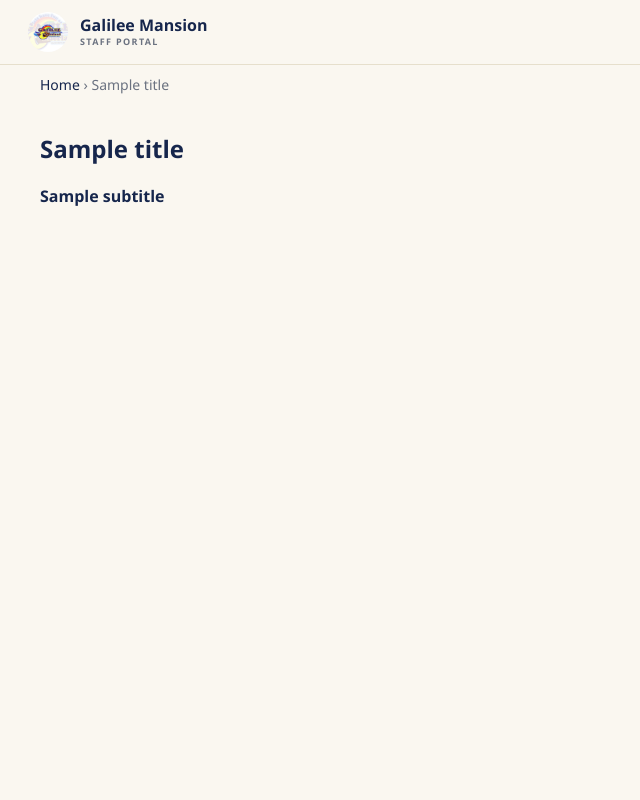
After one commit to ryandvdlcrz/galilee-hotel-booking, a Django app: template backend/templates/admin/base_site.html in a window 1280 px wide. The commit adds this page. Shown: the whole page, without its empty margins (0-640 px from the left). Run offline with Django 5.2, Linux system fonts and the light colour scheme; the template is opened without the code that fills it: most values are stand-ins (such as "Sample title", 1, 10 or a date in 2020).

Commit message:
change design of the admin page

```diff
--- /dev/null
+++ b/backend/bookings/static/bookings/css/galilee-admin.css
@@ -0,0 +1,127 @@
+/* ---------- Theme variables (recolors default admin) ---------- */
+:root {
+  --primary: #16264c;
+  --secondary: #16264c;
+  --accent: #a6842f;
+  --body-fg: #16264c;
+  --body-bg: #ffffff;
+  --body-quiet-color: #6b7280;
+  --body-loud-color: #16264c;
+  --header-color: #16264c;
+  --header-branding-color: #16264c;
+  --header-bg: #faf7f0;
+  --breadcrumbs-fg: #6b7280;
+  --breadcrumbs-link-fg: #16264c;
+  --breadcrumbs-bg: transparent;
+  --link-fg: #16264c;
+  --link-hover-color: #a6842f;
+  --link-selected-fg: #a6842f;
+  --hairline-color: #eee7d3;
+  --border-color: #e6dfcc;
+  --darkened-bg: #faf7f0;
+  --selected-bg: #f5efdd;
+  --selected-row: #fbf3d9;
+  --button-bg: #16264c;
+  --button-hover-bg: #1f3468;
+  --default-button-bg: #a6842f;
+  --default-button-hover-bg: #8c6e26;
+  --object-tools-bg: #16264c;
+  --object-tools-hover-bg: #1f3468;
+}
+
+html, body { background: #faf7f0; }
+
+/* ---------- Header ---------- */
+#header { padding: 12px 28px; border-bottom: 1px solid #e6dfcc; background: #faf7f0; }
+#header a:link, #header a:visited { color: #16264c; }
+.gm-brand { display: flex; align-items: center; gap: 12px; text-decoration: none; }
+.gm-brand img { width: 40px; height: 40px; border-radius: 50%; object-fit: cover; }
+.gm-brand strong { display: block; font-size: 16px; line-height: 1.2; }
+.gm-brand small { display: block; font-size: 9px; font-weight: 600; letter-spacing: .15em; color: #6b7280; }
+
+/* ---------- Layout ---------- */
+.main { background: #faf7f0; }
+.main > .content { min-width: 0; }
+#content { padding: 28px 40px; }
+body.dashboard #content { width: auto; }
+
+/* ---------- Sidebar ---------- */
+.gm-sidebar { flex: 0 0 240px; width: 240px; box-sizing: border-box; padding: 22px 14px; background: #faf7f0; border-right: 1px solid #e6dfcc; }
+.gm-sidebar-inner { position: sticky; top: 16px; }
+.gm-label { margin: 18px 0 8px 12px; font-size: 10px; font-weight: 700; letter-spacing: .15em; text-transform: uppercase; color: #8b8577; }
+.gm-sidebar-inner > .gm-label:first-child { margin-top: 0; }
+.gm-nav { display: flex; flex-direction: column; gap: 4px; }
+.gm-sidebar a.gm-link, .gm-sidebar button.gm-link {
+  display: block; width: 100%; box-sizing: border-box; padding: 10px 14px; border: 0; border-radius: 10px;
+  background: transparent; color: #16264c; font-size: 13px; font-weight: 600; text-align: left; text-decoration: none; cursor: pointer;
+}
+.gm-sidebar a.gm-link:hover, .gm-sidebar button.gm-link:hover { background: #f1ead8; }
+.gm-sidebar a.gm-link.is-active { background: #16264c; color: #fff; box-shadow: 0 6px 16px rgba(22, 38, 76, .2); }
+.gm-account { margin-top: 28px; padding-top: 14px; border-top: 1px solid #e6dfcc; }
+.gm-user { display: block; padding: 6px 14px; font-size: 12px; color: #6b7280; }
+.gm-sidebar .gm-small { font-size: 12px; }
+
+/* ---------- Cards, tables, forms ---------- */
+.module { background: #fff; border: 1px solid #e6dfcc; border-radius: 12px; }
+.module h2, .module caption { padding: 10px 14px; font-size: 12px; letter-spacing: .06em; text-transform: uppercase; border-radius: 11px 11px 0 0; }
+.button, input[type=submit], input[type=button], .submit-row input, a.button { border-radius: 8px; }
+input[type=text]:focus, input[type=password]:focus, input[type=email]:focus, input[type=number]:focus,
+input[type=url]:focus, input[type=tel]:focus, input[type=date]:focus, textarea:focus, select:focus {
+  border-color: #16264c; outline: none; box-shadow: 0 0 0 3px rgba(22, 38, 76, .12);
+}
+
+/* ---------- Dashboard hero + quick access ---------- */
+.gm-hero { display: flex; align-items: flex-end; justify-content: space-between; flex-wrap: wrap; gap: 24px; margin: 0 0 28px; }
+.gm-eyebrow { margin: 0 0 8px; font-size: 10px; font-weight: 700; letter-spacing: .15em; text-transform: uppercase; color: #a6842f; }
+.gm-hero h2 { margin: 0 0 8px; padding: 0; font-size: 30px; font-weight: 700; text-transform: none; color: #16264c; background: none; }
+.gm-hero p { margin: 0; max-width: 460px; font-size: 14px; color: #6b7280; }
+a.gm-btn:link, a.gm-btn:visited { display: inline-block; padding: 12px 20px; border-radius: 10px; background: #a6842f; color: #16264c; font-size: 13px; font-weight: 700; text-decoration: none; }
+a.gm-btn:hover { background: #8c6e26; color: #fff; }
+
+.gm-quick { margin-bottom: 28px; padding: 24px; background: #fff; border: 1px solid #e6dfcc; border-radius: 18px; box-shadow: 0 12px 30px rgba(22, 38, 76, .06); }
+.gm-quick-head { display: flex; justify-content: space-between; align-items: flex-end; flex-wrap: wrap; gap: 12px; margin-bottom: 18px; }
+.gm-quick-head h3 { margin: 0; font-size: 20px; font-weight: 700; text-transform: none; color: #16264c; }
+.gm-quick-head span { font-size: 12px; color: #9ca3af; }
+.gm-quick-grid { display: grid; grid-template-columns: repeat(auto-fill, minmax(180px, 1fr)); gap: 14px; }
+.gm-quick-card { padding: 18px; border: 1px solid #e6dfcc; border-radius: 14px; }
+.gm-quick-card h4 { margin: 0 0 14px; font-size: 16px; font-weight: 700; text-transform: none; color: #16264c; }
+.gm-quick-actions { display: flex; gap: 14px; font-size: 12px; font-weight: 600; }
+.gm-quick-actions a:link, .gm-quick-actions a:visited { color: #a6842f; text-decoration: none; }
+.gm-quick-actions a:hover { color: #16264c; }
+
+/* ---------- Changelist (list pages) ---------- */
+#content h1 { font-size: 24px; font-weight: 700; color: #16264c; }
+body #changelist-filter { background: transparent; border-left: 1px solid #e6dfcc; }
+body #changelist-filter h2 { background: none; color: #16264c; border-radius: 0; padding: 14px 16px 6px; }
+
+/* ---------- Forms ---------- */
+body .aligned label, body .aligned .required label { font-weight: 600; color: #16264c; }
+.aligned input[type=text], .aligned input[type=email], .aligned input[type=number],
+.aligned input[type=tel], .aligned input[type=url], .aligned input[type=date], .aligned input[type=time] {
+  box-sizing: border-box; height: 36px; padding: 0 10px; border-radius: 8px;
+}
+.aligned select {
+  box-sizing: border-box; height: 36px; padding: 0 30px 0 10px; border-radius: 8px; line-height: 1.2;
+}
+.aligned textarea { padding: 8px 10px; border-radius: 8px; }
+.submit-row { position: sticky; bottom: 0; z-index: 5; border-radius: 12px; box-shadow: 0 -6px 16px rgba(22, 38, 76, .08); }
+
+/* Reservation form lang: itago ang edit/add/delete/view icons sa tabi ng User at Room type */
+body.model-reservation .related-widget-wrapper-link { display: none; }
+
+/* ---------- Sidebar order: Bookings sa taas, Reservations una ---------- */
+.gm-apps { display: flex; flex-direction: column; }
+.gm-app-bookings { order: -1; }
+.gm-m-reservation { order: 1; }
+.gm-m-roomtype { order: 2; }
+.gm-m-room { order: 3; }
+.gm-m-promo { order: 4; }
+.gm-m-amenity { order: 5; }
+
+/* ---------- Small screens ---------- */
+@media (max-width: 900px) {
+  .main { flex-direction: column; }
+  .gm-sidebar { flex: none; width: 100%; border-right: 0; border-bottom: 1px solid #e6dfcc; }
+  .gm-sidebar-inner { position: static; }
+  #content { padding: 20px 16px; }
+}
--- /dev/null
+++ b/backend/templates/admin/base_site.html
@@ -0,0 +1,26 @@
+{% extends "admin/base.html" %}
+{% load static %}
+
+{% block title %}{% if subtitle %}{{ subtitle }} | {% endif %}{{ title }} | {{ site_title|default:_('Django site admin') }}{% endblock %}
+
+{% block dark-mode-vars %}{% endblock %}
+
+{% block extrastyle %}
+{{ block.super }}
+<link rel="stylesheet" href="{% static 'bookings/css/galilee-admin.css' %}">
+{% endblock %}
+
+{% block branding %}
+<a href="{% url 'admin:index' %}" class="gm-brand">
+  <img src="{% static 'images/galilee-logo.jpg' %}" alt="Galilee Mansion">
+  <span>
+    <strong>Galilee Mansion</strong>
+    <small>STAFF PORTAL</small>
+  </span>
+</a>
+{% endblock %}
+
+{% block usertools %}{% endblock %}
+{% block nav-global %}{% endblock %}
+
+{% block nav-sidebar %}{% include "admin/gm_sidebar.html" %}{% endblock %}
```
Also changed, not shown: backend/bookings/admin.py (+25 -5 lines), backend/templates/admin/gm_sidebar.html (added, +39 -0 lines), backend/templates/admin/index.html (+36 -1 lines).
